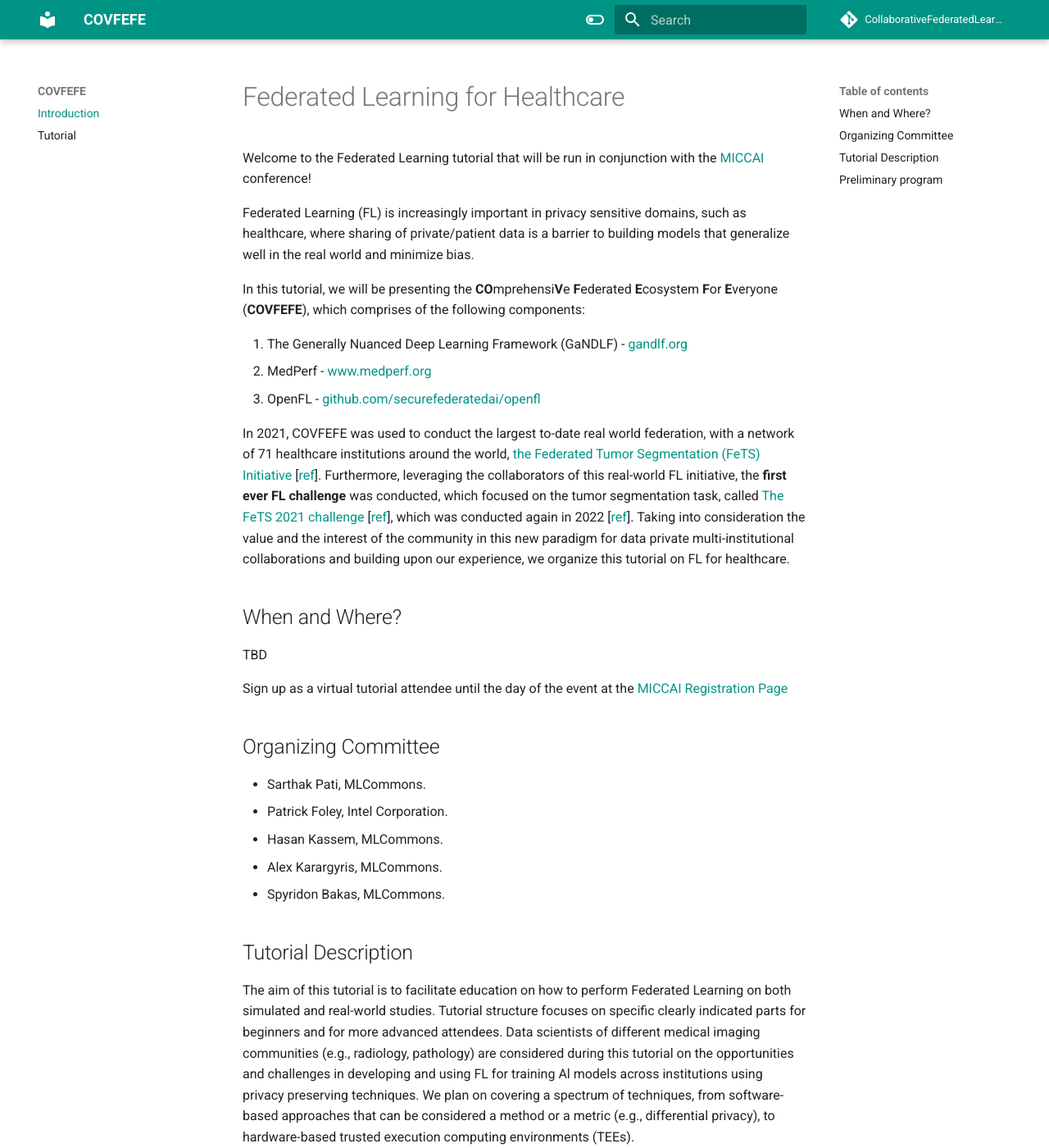
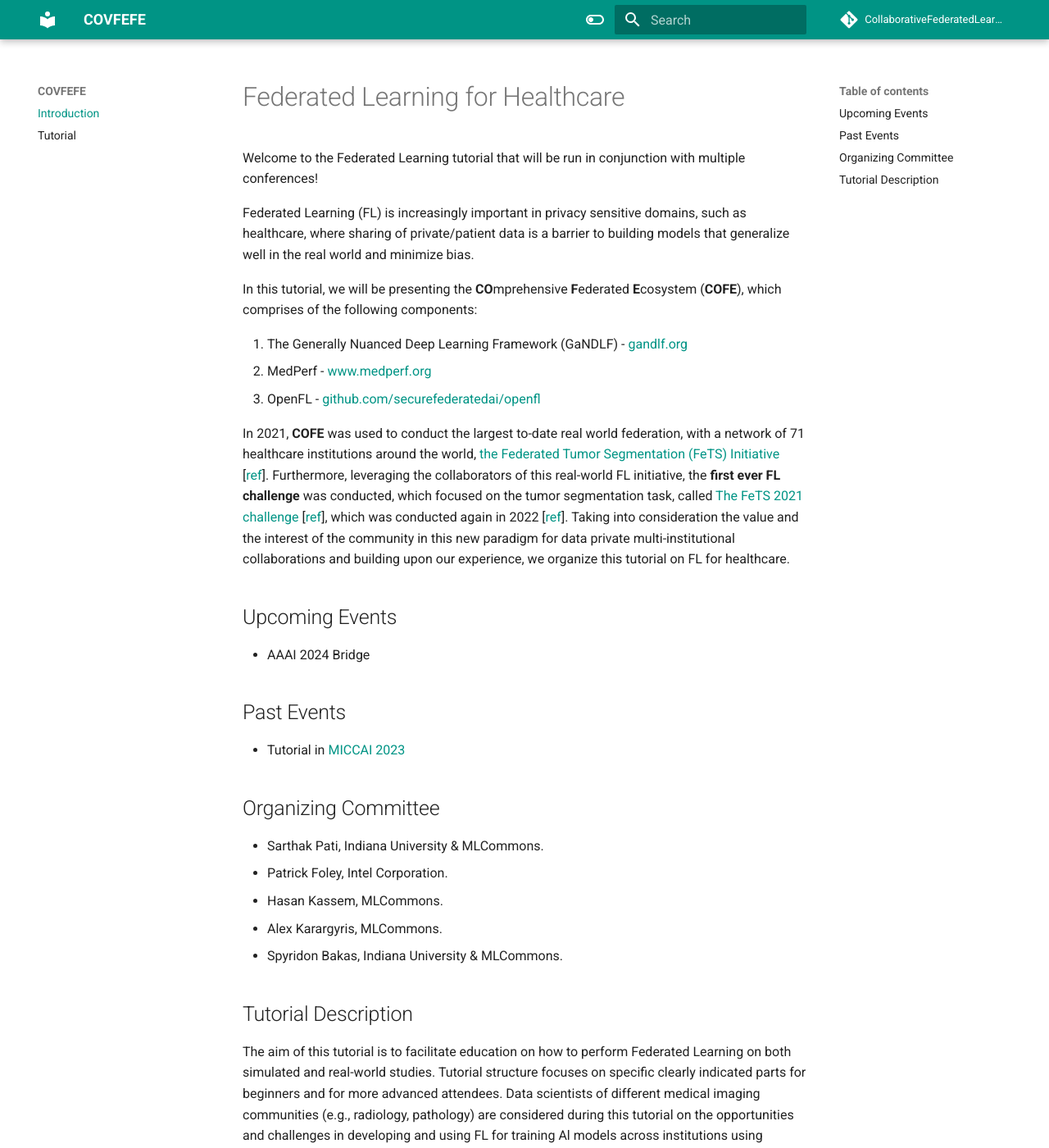
Before and after one commit to writechoiceorg/medperf-website, an MkDocs documentation site: the page built from docs/index.md, in a window 1280 px wide and 1400 px high. Shown: the whole window at 82% size. Built offline with MkDocs 1.6.1 and Material for MkDocs 9.7.7, drawn with Linux system fonts in a browser that asks for light colours; comment, search, counter and statistics services are not loaded; some of the changed text lies outside the part shown.

Commit message:
Update index.md

```diff
--- a/docs/index.md
+++ b/docs/index.md
@@ -1,37 +1,35 @@
 # Federated Learning for Healthcare
 
-Welcome to the Federated Learning tutorial that will be run in conjunction with the [MICCAI](https://conferences.miccai.org/2023/en/) conference!
+Welcome to the Federated Learning tutorial that will be run in conjunction with multiple conferences!
 
 Federated Learning (FL) is increasingly important in privacy sensitive domains, such as healthcare, where sharing of private/patient data is a barrier to building models that generalize well in the real world and minimize bias.
 
-In this tutorial, we will be presenting the **CO**mprehensi**V**e **F**ederated **E**cosystem **F**or **E**veryone (**COVFEFE**), which comprises of the following components:
+In this tutorial, we will be presenting the **CO**mprehensive **F**ederated **E**cosystem (**COFE**), which comprises of the following components:
 
 1. The Generally Nuanced Deep Learning Framework (GaNDLF) - [gandlf.org](https://gandlf.org)
 2. MedPerf - [www.medperf.org](https://www.medperf.org/)
 3. OpenFL - [github.com/securefederatedai/openfl](https://github.com/securefederatedai/openfl/)
 
-In 2021, COVFEFE was used to conduct the largest to-date real world federation, with a network of 71 healthcare institutions around the world, [the Federated Tumor Segmentation (FeTS) Initiative](http://www.fets.ai/) [[ref](https://doi.org/10.1038/s41467-022-33407-5)]. Furthermore, leveraging the collaborators of this real-world FL initiative, the **first ever FL challenge** was conducted, which focused on the tumor segmentation task, called [The FeTS 2021 challenge](https://miccai2021.fets.ai/) [[ref](https://doi.org/10.48550/arXiv.2105.05874)], which was conducted again in 2022 [[ref](https://synapse.org/fets)]. Taking into consideration the value and the interest of the community in this new paradigm for data private multi-institutional collaborations and building upon our experience, we organize this tutorial on FL for healthcare.
+In 2021, **COFE** was used to conduct the largest to-date real world federation, with a network of 71 healthcare institutions around the world, [the Federated Tumor Segmentation (FeTS) Initiative](http://www.fets.ai/) [[ref](https://doi.org/10.1038/s41467-022-33407-5)]. Furthermore, leveraging the collaborators of this real-world FL initiative, the **first ever FL challenge** was conducted, which focused on the tumor segmentation task, called [The FeTS 2021 challenge](https://miccai2021.fets.ai/) [[ref](https://doi.org/10.48550/arXiv.2105.05874)], which was conducted again in 2022 [[ref](https://synapse.org/fets)]. Taking into consideration the value and the interest of the community in this new paradigm for data private multi-institutional collaborations and building upon our experience, we organize this tutorial on FL for healthcare.
 
-## When and Where?
+## Upcoming Events
 
-TBD
+- AAAI 2024 Bridge
 
-Sign up as a virtual tutorial attendee until the day of the event at the [MICCAI Registration Page](https://conferences.miccai.org/2023/en/REGISTRATION.html)
+## Past Events
+
+- Tutorial in [MICCAI 2023](https://conferences.miccai.org/2023/en/)
 
 ## Organizing Committee
 
-- Sarthak Pati, MLCommons.
+- Sarthak Pati, Indiana University & MLCommons.
 - Patrick Foley, Intel Corporation.
 - Hasan Kassem, MLCommons.
 - Alex Karargyris, MLCommons.
-- Spyridon Bakas, MLCommons.
+- Spyridon Bakas, Indiana University & MLCommons.
 
 ## Tutorial Description
 
 The aim of this tutorial is to facilitate education on how to perform Federated Learning on both simulated and real-world studies. Tutorial structure focuses on specific clearly indicated parts for beginners and for more advanced attendees. Data scientists of different medical imaging communities (e.g., radiology, pathology) are considered during this tutorial on the opportunities and challenges in developing and using FL for training Al models across institutions using privacy preserving techniques. We plan on covering a spectrum of techniques, from software-based approaches that can be considered a method or a metric (e.g., differential privacy), to hardware-based trusted execution computing environments (TEEs).
 
 The motivation for the tutorial is driven by the need to train and validate deep learning models across data silos, to create models that gain knowledge from diverse patient populations and hence generalize well, mitigate bias, and pave the way towards addressing health disparities.
-
-## Preliminary program
-
-TBD
```
